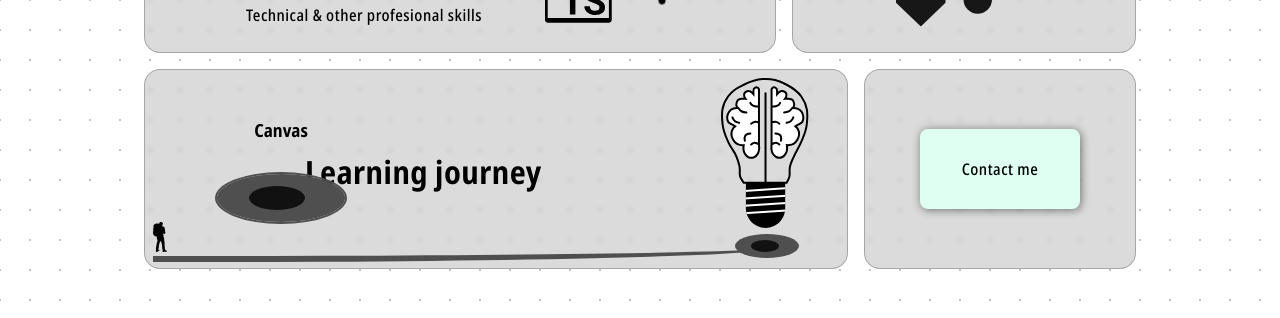
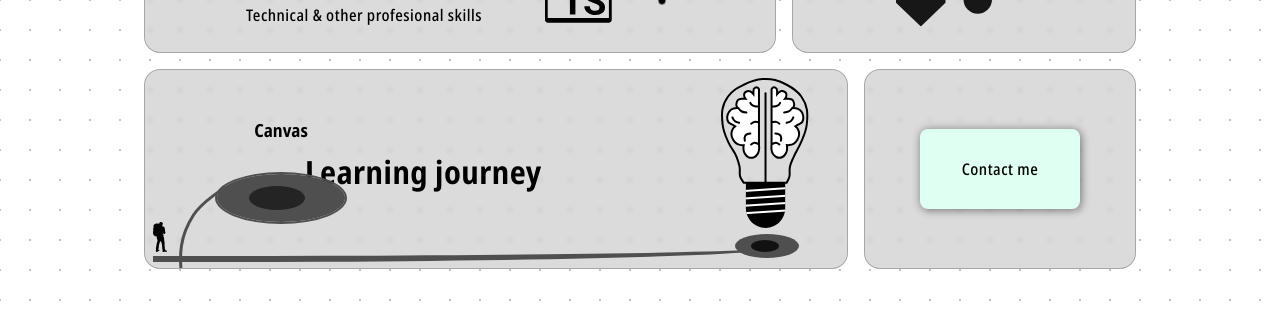
Before and after one commit to mBrossois/portfolio-bento, a Vue app: page / in a window 1280 px wide. Shown: the part 420-738 px from the top of the page. Built offline with nearby package versions, Linux system fonts and the light colour scheme.

Commit message:
Added learning sections for left & right side

```diff
--- a/src/assets/style/global.scss
+++ b/src/assets/style/global.scss
@@ -43,6 +43,10 @@
   stroke: var(--foreground-primary);
 }
 
+.adjust-stroke-secondary {
+  stroke: var(--foreground-secondary);
+}
+
 .adjust-stroke-inverted {
   stroke: var(--bg-primary);
 }
@@ -78,3 +82,7 @@
 ul, ol {
   padding-left: 1rem;
 }
+
+.not-interact {
+  pointer-events: none;
+}
--- a/src/components/LearningPoi.vue
+++ b/src/components/LearningPoi.vue
@@ -10,13 +10,13 @@ defineSlots<{
 
 defineProps<{
     statusPoi: Status
-    description?: string
+    description: string
+    isRightSide?: boolean
 }>()
 
 const dialog = useTemplateRef('dialog');
 
 function openDialog() {
-    console.log('click')
     dialog.value?.show()
 }
 </script>
@@ -29,7 +29,7 @@ function openDialog() {
             </AppText>
         </div>
         <div class="poi__point relative" @click="openDialog" />
-        <dialog ref="dialog" closedby='any' class="poi__dialog">
+        <dialog ref="dialog" closedby='any' class="poi__dialog" :class="{right: isRightSide}">
             <AppText variant="span">{{ description }}</AppText>
         </dialog>
     </div>
@@ -42,8 +42,21 @@ function openDialog() {
     align-items: center;
     gap: 2rem;
 
+    &__title {
+        height: 1.5rem;
+
+        .text {
+            position: absolute;
+            width: 12rem;
+            left: 50%;
+            text-align: center;
+            translate: -50%;
+        }
+    }
+
     &__point {
         transition: background-color 300ms ease-in-out;
+        z-index: 10;
 
         width: 4rem;
         height: 2rem;
@@ -65,7 +78,7 @@ function openDialog() {
             width: 2rem;
             height: 1rem;
             border-radius: 100%;
-            background-color: #000000c7;
+            background-color: #242424;
 
             @media screen and (min-width: $lg) {
                 width: 3.5rem;
@@ -76,7 +89,7 @@ function openDialog() {
         }
 
         &:hover {
-            background-color: var(--background-secondary);
+            background-color: #242424;
 
             &::after {
                 background-color: var(--foreground-secondary);
@@ -94,6 +107,16 @@ function openDialog() {
         border-color: white;
         border-radius: 10px;
 
+        &.right {
+            translate: -50%;
+            left: -50%;
+
+            &::before {
+                left: unset;
+                right: 2.2rem;
+            }
+        }
+
         &::before {
             content: "";
             position: absolute;
--- /dev/null
+++ b/src/components/LearningPoiWithRoad.vue
@@ -0,0 +1,55 @@
+<script setup lang="ts">
+import { status } from '@/constants'
+import LearningPoi from '@/components/LearningPoi.vue'
+import IconRoad from './icons/IconRoad.vue';
+
+type Status = typeof status[keyof typeof status]
+
+defineProps<{
+    title: string
+    side: 'left' | 'right'
+    statusPoi: Status
+}>()
+</script>
+
+<template>
+    <div class="learning-section relative" :class="side">
+        <IconRoad v-if="side === 'right'" class="learning-section__road-left relative" />
+        <LearningPoi class="learning-section__poi" :class="side" :status-poi="statusPoi" description="Using canvas to build 2d scenes" :is-right-side="side === 'right'">{{ title }}</LearningPoi>
+        <IconRoad v-if="side === 'left'" class="learning-section__road-right relative" />
+    </div>
+</template>
+
+<style scoped lang="scss">
+.learning-section {
+    width: 17rem;
+    height: 14rem;
+    position: relative;
+    top: 9rem;
+
+    &.left {
+        left: 6rem;
+    }
+
+    &__poi {
+        top: 7rem;
+
+        &.right {
+            left: 12rem;
+        }
+    }
+
+    &__road {
+        &-left {
+            top: -1.75rem;
+            left: 2.1rem;
+        }
+
+        &-right {
+            top: -1.75rem;
+            left: 2.1rem;
+            transform: scaleX(-1);
+        }
+    }
+}
+</style>
--- /dev/null
+++ b/src/components/icons/IconRoad.vue
@@ -0,0 +1,5 @@
+<template>
+    <svg class="not-interact" width="161" height="219" viewBox="0 0 161 219" fill="none" xmlns="http://www.w3.org/2000/svg">
+        <path class="adjust-stroke-secondary" d="M46.7441 1.29456C46.7441 1.29456 23.6367 14.8036 14.3434 29.3158C0.941181 50.2443 -0.270035 68.4576 3.07349 93.865C8.12843 132.277 19.0869 154.206 58.5214 171.924C97.9558 189.643 120.065 199.576 159.5 217.295" stroke-width="3"/>
+    </svg>
+</template>
--- a/src/components/sections/SectionLearning.vue
+++ b/src/components/sections/SectionLearning.vue
@@ -4,6 +4,7 @@ import AppText from '@/components/AppText.vue';
 import ImageLight from '@/components/icons/ImageLight.vue';
 import ImageCharacter from '@/components/icons/ImageCharacter.vue';
 import LearningPoi from '@/components/LearningPoi.vue';
+import LearningPoiWithRoad from '@/components/LearningPoiWithRoad.vue';
 import { status } from '@/constants';
 
 const props = defineProps<{
@@ -16,7 +17,7 @@ const learningClass = computed(() => ({
 </script>
 
 <template>
-    <div class="learning" :class="learningClass">
+    <div class="learning relative" :class="learningClass">
         <AppText variant="h1" class="learning__title">Learning journey</AppText>
         <div class="learning__content absolute">
             <div class="learning__content__road absolute" />
@@ -24,6 +25,8 @@ const learningClass = computed(() => ({
             <ImageLight class="learning__content__light absolute" />
             <ImageCharacter class="learning__content__character absolute" />
             <LearningPoi class="first-poi" :status-poi="status.todo" description="Using canvas to build 2d scenes">Canvas</LearningPoi>
+            <LearningPoiWithRoad title="to the right" side="right" :status-poi="status.todo" />
+            <LearningPoiWithRoad title="to the left" side="left" :status-poi="status.todo" />
         </div>
     </div>
 </template>
```
Also changed, not shown: 1 other file (tests, documents, lock files or other folders).
